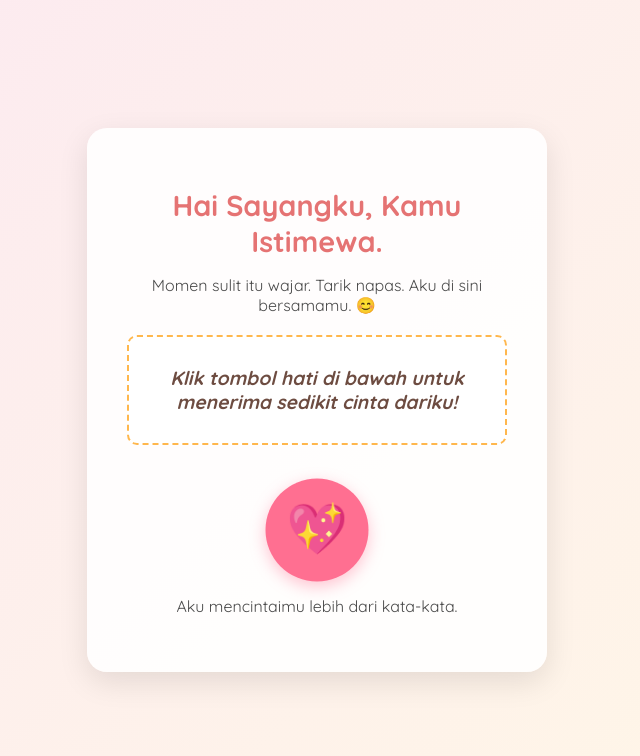
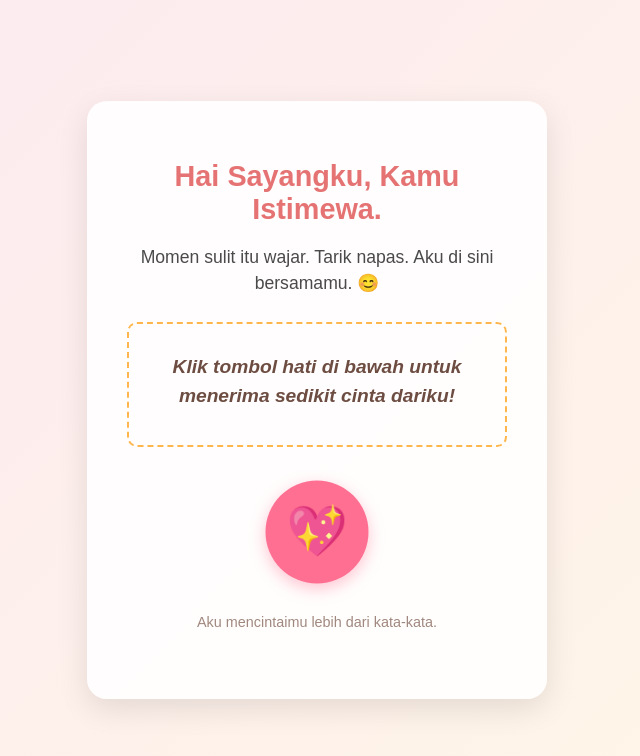
Before and after one commit to mreppang/untuk-kira, a plain HTML site: page index.html in a window 1280 px wide. Shown: the whole page, without its empty margins (323-963 px from the left). Drawn offline with Linux system fonts and the light colour scheme.

Commit message:
styles.css

```diff
--- a/styles.css
+++ b/styles.css
@@ -1,9 +1,7 @@
-/* --- GLOBAL RESET & FONT --- */
-@import url('https://fonts.googleapis.com/css2?family=Quicksand:wght@300;400;500;700&display=swap');
-
 body {
+    /* Palet Warna Hangat dan Lembut */
     background: linear-gradient(135deg, #fce9f1 0%, #fff7e6 100%);
-    font-family: 'Quicksand', sans-serif;
+    font-family: 'Arial', sans-serif;
     color: #4a4a4a;
     display: flex;
     justify-content: center;
@@ -12,7 +10,7 @@ body {
     margin: 0;
     text-align: center;
     overflow: hidden; /* Penting agar bubble tidak membuat scrollbar */
-    position: relative;
+    position: relative; /* Untuk positioning bubble absolute */
 }
 
 .container {
@@ -22,14 +20,21 @@ body {
     box-shadow: 0 10px 30px rgba(0, 0, 0, 0.1);
     max-width: 90%;
     width: 380px;
+    transition: all 0.3s ease-in-out;
     position: relative;
-    z-index: 2; /* Pastikan container utama di atas bubble */
+    z-index: 2; /* Agar konten utama di atas bubble */
 }
 
 h1 {
     color: #e57373;
     font-size: 1.8em;
     margin-bottom: 10px;
+}
+
+p {
+    font-size: 1.1em;
+    line-height: 1.5;
+    margin-bottom: 25px;
 }
 
 #message-box {
@@ -41,7 +46,6 @@ h1 {
     padding: 10px;
     border: 2px dashed #ffb74d;
     border-radius: 10px;
-    background-color: rgba(255, 255, 255, 0.7);
 }
 
 #message-text {
@@ -62,19 +66,30 @@ h1 {
     height: 100px;
     cursor: pointer;
     box-shadow: 0 5px 15px rgba(255, 111, 145, 0.4);
-    transition: transform 0.1s ease-in-out, background-color 0.2s, box-shadow 0.2s;
+    transition: transform 0.1s ease-in-out, background-color 0.2s;
     margin-top: 15px;
-    animation: pulse 2s infinite;
+    animation: pulse 2s infinite; /* Tambahkan denyutan */
 }
 
+/* Efek saat tombol diklik/ditekan */
 #love-button:active {
     transform: scale(0.95);
     background-color: #f06292;
-    box-shadow: 0 2px 10px rgba(255, 111, 145, 0.8);
-    animation: none;
+    animation: none; /* Hentikan pulse saat diklik */
 }
 
-/* --- Keyframe Denyutan --- */
+/* Efek saat kursor di atas tombol (untuk desktop) */
+#love-button:hover {
+    box-shadow: 0 8px 20px rgba(255, 111, 145, 0.6);
+}
+
+.footer-text {
+    margin-top: 30px;
+    font-size: 0.9em;
+    color: #a1887f;
+}
+
+/* --- KEYFRAMES ANIMASI UTAMA --- */
 @keyframes pulse {
     0% { transform: scale(1); }
     50% { transform: scale(1.03); }
@@ -88,21 +103,20 @@ h1 {
     left: 0;
     width: 100%;
     height: 100%;
-    pointer-events: none; /* Penting agar tidak menghalangi interaksi tombol utama */
-    z-index: 1; /* Di bawah container utama */
+    pointer-events: none; /* Penting: agar tidak menghalangi interaksi tombol */
+    z-index: 1;
 }
 
 .photo-bubble {
     position: absolute;
     border-radius: 50%;
-    overflow: hidden; /* Penting untuk bentuk bulat */
-    opacity: 0; /* Mulai tersembunyi */
-    background-color: rgba(255, 255, 255, 0.7); /* Background bubble putih transparan */
+    overflow: hidden;
+    opacity: 0;
+    background-color: rgba(255, 255, 255, 0.7);
     box-shadow: 0 5px 15px rgba(255, 111, 145, 0.3);
     border: 2px solid rgba(255, 255, 255, 0.9);
 
-    /* Agar animasi lebih halus di mobile */
-    will-change: transform, opacity;
+    will-change: transform, opacity; /* Optimasi kinerja di HP */
     animation: fadeIn 0.8s ease-out forwards,
                float var(--duration) ease-in-out infinite alternate,
                rotate var(--rotation-duration) linear infinite;
@@ -111,17 +125,18 @@ h1 {
 .photo-bubble img {
     width: 100%;
     height: 100%;
-    object-fit: cover; /* Pastikan foto terisi penuh dalam bubble */
+    object-fit: cover;
     border-radius: 50%;
 }
 
-/* --- Keyframes untuk Bubble --- */
+/* Keyframes untuk Bubble */
 @keyframes fadeIn {
     from { opacity: 0; transform: scale(0.5); }
     to { opacity: 1; transform: scale(1); }
 }
 
 @keyframes float {
+    /* Gunakan translateZ(0) untuk akselerasi hardware di mobile */
     0% { transform: translateY(0) translateX(0) scale(1) translateZ(0); }
     50% { transform: translateY(var(--float-y)) translateX(var(--float-x)) scale(var(--scale-end)) translateZ(0); }
     100% { transform: translateY(0) translateX(0) scale(1) translateZ(0); }
@@ -132,18 +147,19 @@ h1 {
     to { transform: rotate(360deg); }
 }
 
-
-/* --- Media Query untuk Mobile/iPhone --- */
+/* Media Query untuk Mobile/iPhone */
 @media (max-width: 450px) {
     .container {
         padding: 30px 20px;
+    }
+    h1 {
+        font-size: 1.5em;
     }
     #love-button {
         width: 80px;
         height: 80px;
         font-size: 2.5em;
     }
-    /* Biarkan bubble muncul di mobile, sesuaikan ukurannya */
     .photo-bubble {
         width: 60px; /* Ukuran lebih kecil di mobile */
         height: 60px;
```
